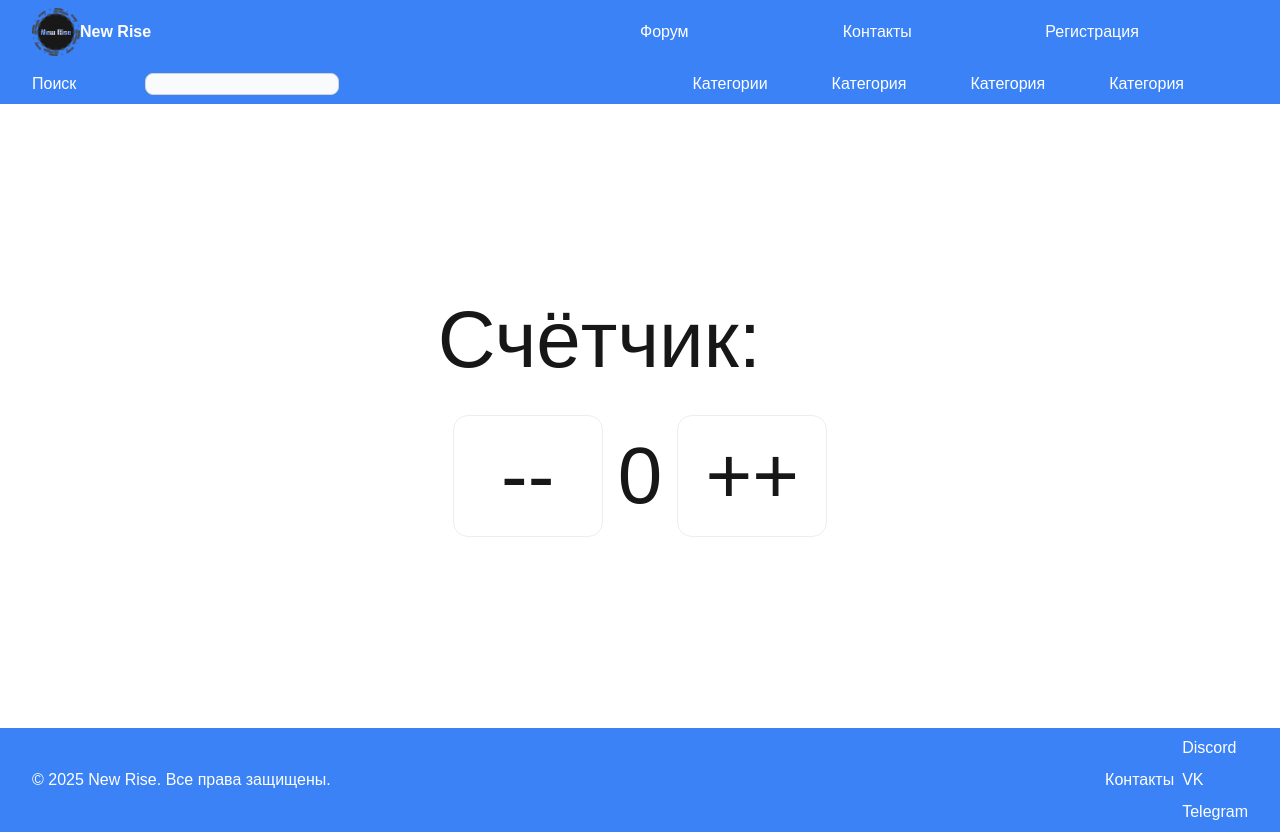
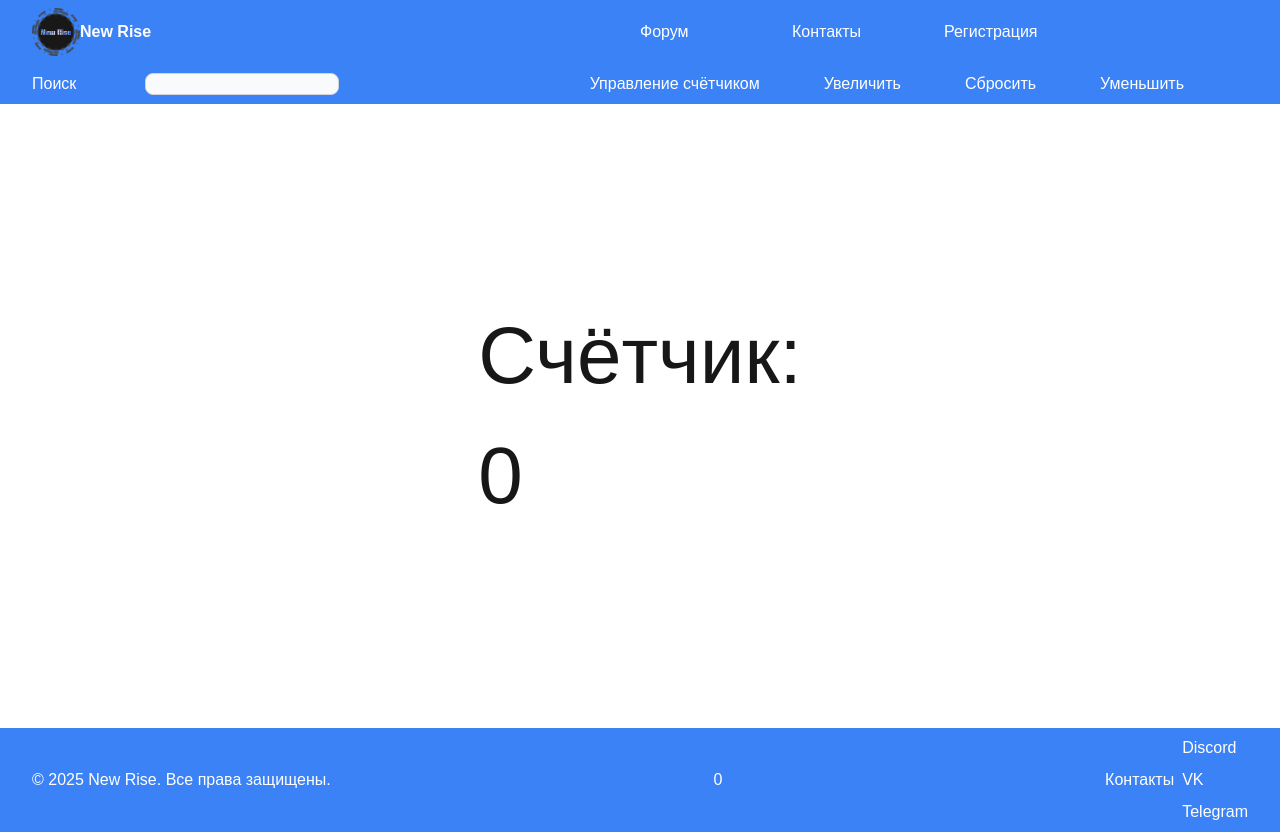
Before and after one commit to pietaMEDS/Next-practice, a Next.js app: page / in a window 1280 px wide. Built offline with nearby package versions, Linux system fonts and the light colour scheme.

Commit message:
Hoc try but i dont know

```diff
--- a/src/app/layout.js
+++ b/src/app/layout.js
@@ -1,8 +1,11 @@
+"use client";
+import React from "react";
 import { Geist, Geist_Mono } from "next/font/google";
 import "./globals.css";
 import Header from "@/components/Header";
 import Footer from "@/components/Footer";
 import Navigation from "@/components/Navigation";
+import Home from "./page";
 
 const geistSans = Geist({
   variable: "--font-geist-sans",
@@ -14,10 +17,11 @@ const geistMono = Geist_Mono({
   subsets: ["latin"],
 });
 
-export const metadata = {
+const metadata = {
   title: "Next App practice",
   description: "-",
 };
+
 
 export default function RootLayout({ children }) {
   return (
@@ -25,10 +29,7 @@ export default function RootLayout({ children }) {
       <body
         className={`${geistSans.variable} ${geistMono.variable} antialiased`}
       >
-        <Header />
-        <Navigation />
         {children}
-        <Footer />
       </body>
     </html>
   );
--- a/src/app/page.js
+++ b/src/app/page.js
@@ -1,19 +1,18 @@
 'use client'
-import { useState } from "react";
+import { withCounter } from '@/hoc/counter'
 
-export default function Home() {
-  const [count, SetCount] = useState(0)
+function Home({ counter }) {
   return (
     <main>
       <div className="container">
         <p>
           Счётчик:
           <br />
-          <button className="btn" onClick={() => SetCount(count - 1)}>--</button>
-          <span id="count">{count}</span>
-          <button className="btn" onClick={() => SetCount(count + 1)}>++</button>
+          <span id="count">{counter}</span>
         </p>
       </div>
     </main>
-  );
+  )
 }
+
+export default withCounter(Home)
--- a/src/components/Footer.jsx
+++ b/src/components/Footer.jsx
@@ -1,11 +1,14 @@
 import Link from "next/link";
 
-export default function Footer() {
+export default function Footer({ counter=0}) {
   return (
     <footer  className="bg-blue-500 font-medium">
       <div className="flex items-center justify-between p-2 lg:px-8 text-white w-full">
         <div>
           <span>&copy; 2025 New Rise. Все права защищены.</span>
+        </div>
+        <div>
+          <span>{counter}</span>
         </div>
         <div className="flex gap-2">
           <h5 className="items-center flex">Контакты</h5>
--- a/src/components/Header.jsx
+++ b/src/components/Header.jsx
@@ -22,6 +22,9 @@ export default function Header() {
           <div className="flex lg:flex-1">
             <span>Регистрация</span>
           </div>
+          <div className="flex lg:flex-1">
+            {/* <button className="btn" onClick={() => setCount(count + 1)}>++</button> */}
+          </div>
         </div>
       </nav>
     </header>
--- a/src/components/Navigation.jsx
+++ b/src/components/Navigation.jsx
@@ -1,6 +1,6 @@
-import Link from "next/link";
+'use client'
 
-export default function Navigation() {
+export default function Navigation({counter=0, setCounter}) {
   return (
     <div>
         <div className="flex items-center justify-between lg:px-8 text-white bg-blue-500 w-full p-2">
@@ -9,16 +9,16 @@ export default function Navigation() {
                 <input type="text" className="flex lg:px-10 lg:flex-1 bg-gray-50 border border-gray-300 text-gray-900 text-sm rounded-lg focus:ring-blue-500 focus:border-blue-500 block w-full" />
             </div>
             <div className="flex">
-                <h5 className="items-center flex lg:flex-1">Категории</h5>
+                <h5 className="items-center flex lg:flex-1">Управление счётчиком</h5>
                 <ul className="flex lg:flex-1 lg:px-8">
                     <li>
-                        <a href="" className="flex lg:flex-1 lg:px-8">Категория</a>
+                        <button onClick={() => setCounter( counter + 1 )} className="flex lg:flex-1 lg:px-8">Увеличить</button>
                     </li>
                     <li>
-                        <a href="" className="flex lg:flex-1 lg:px-8">Категория</a>
+                        <button onClick={() => setCounter(0)} className="flex lg:flex-1 lg:px-8">Сбросить</button>
                     </li>
                     <li>
-                        <a href="" className="flex lg:flex-1 lg:px-8">Категория</a>
+                        <button onClick={() => setCounter( counter - 1 )} className="flex lg:flex-1 lg:px-8">Уменьшить</button>
                     </li>
                 </ul>
             </div>
--- /dev/null
+++ b/src/hoc/counter.js
@@ -0,0 +1,20 @@
+'use client'
+import { useState } from 'react'
+import Header from '@/components/Header'
+import Navigation from '@/components/Navigation'
+import Footer from '@/components/Footer'
+
+export const withCounter = (WrappedComponent) => {
+  return function WithCounter(props) {
+    const [counter, setCounter] = useState(0)
+
+    return (
+      <div>
+        <Header />
+        <Navigation counter={counter} setCounter={setCounter} />
+        <WrappedComponent counter={counter} />
+        <Footer counter={counter*2} />
+      </div>
+    )
+  }
+}
```
Also changed, not shown: package.json (+6 -4 lines), 2 other files (tests, documents, lock files or other folders).
